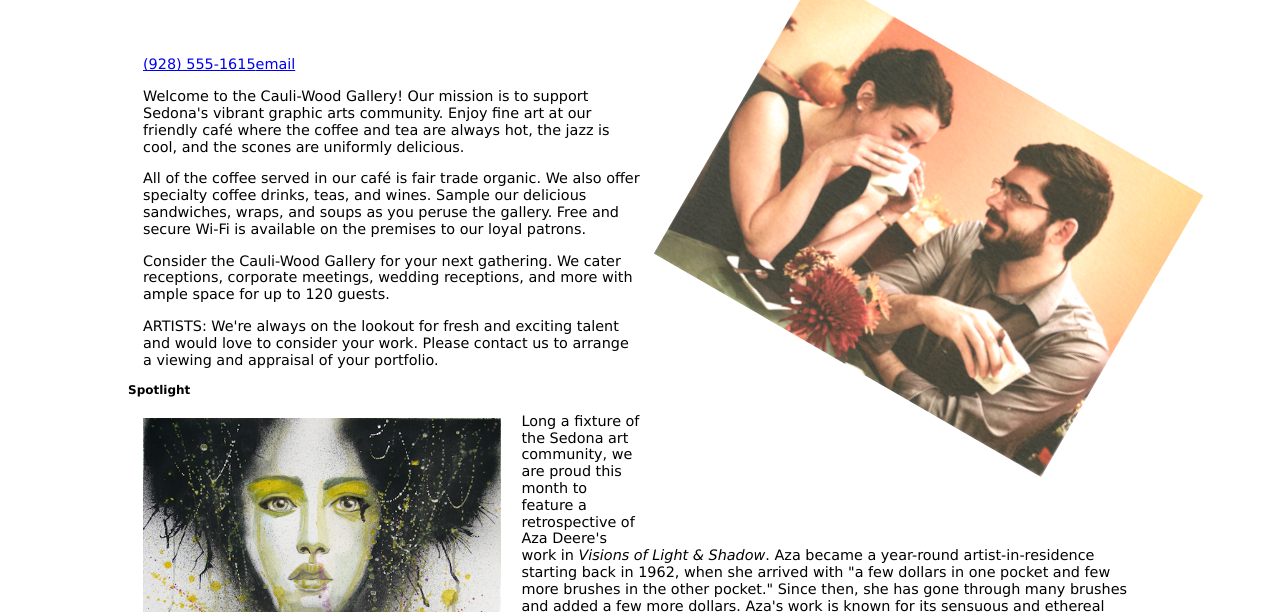
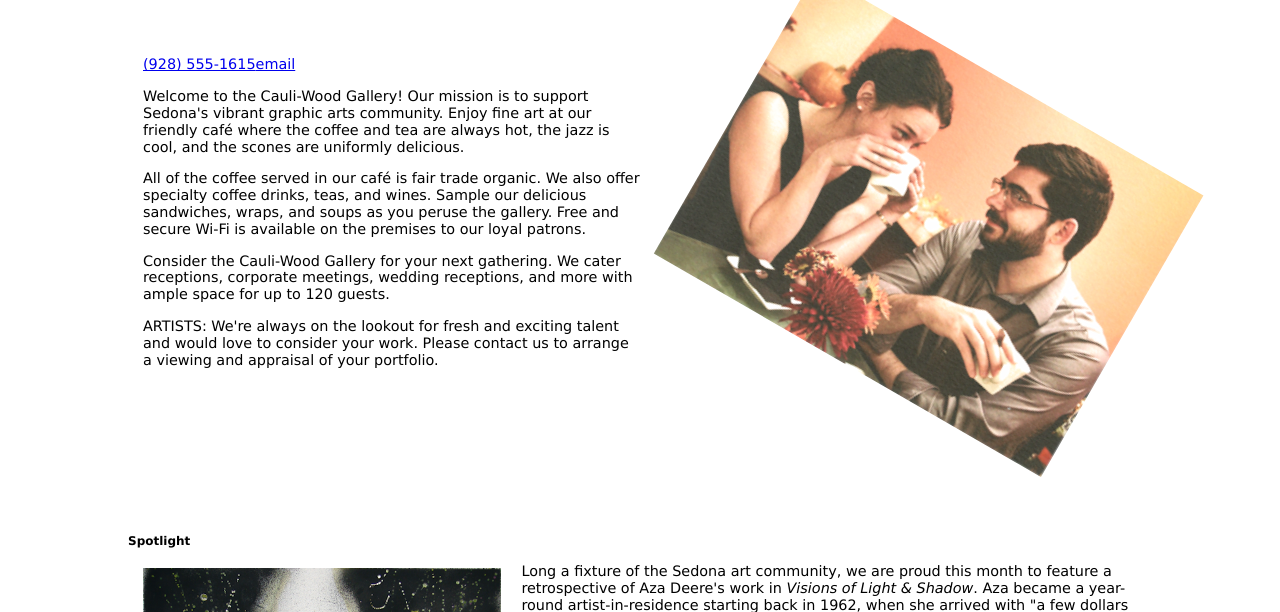
Before and after one commit to SloppyFlipFlop/Unit-3-Part-2---Coding-Assessment, a plain HTML site: page index.html in a window 1280 px wide. Shown: the part 122-734 px from the top of the page. Drawn offline with Linux system fonts and the light colour scheme.

Commit message:
Fixed CSS code

```diff
--- a/style.css
+++ b/style.css
@@ -5,12 +5,12 @@ Base styles used by All Screens DO NOT EDIT BELOW
 
 
 :root {
-    --Html-background: (246, 177, 177)
+    --Html-Background: (246, 177, 177)
     --Shadow: (51, 51, 51)
-    --Nav-active: (220, 27, 27)
+    --Nav-Active: (220, 27, 27)
     --Spotlight: (171, 171, 171)
-    --Text-background: (211, 211, 211)
-    --Text-color: (111, 111, 111)
+    --Text-Background: (211, 211, 211)
+    --Text-Color: (111, 111, 111)
 }
 
 article, aside, figcaption, figure,
@@ -58,7 +58,7 @@ Base styles used by All Screens DO NOT EDIT ABOVE
 /* HTML and Body Styles */
 
 html {
-    background-color: var(--Html-background);
+    background-color: var(--Html-Background);
     font-family: Verdana, Geneva, sans-serif;
     font-size: 12px;
 }
@@ -105,7 +105,7 @@ nav.top ul li a {
 }
 
 nav.top ul li a:hover {
-    color: var(--Nav-active);
+    color: var(--Nav-Active);
     text-shadow: 0px 0px 2px black, 0px 0px 15px white;
 }
 
@@ -123,14 +123,14 @@ article p:nth-child(2) img {
 section.spotlight {
     background-color: var(--Spotlight);
     padding-bottom: 15px;
-    /* clear: both;
+    clear: both;
     content: "";
-    display: table; */
+    display: table;
 }
 
 section h1.spotlight {
     font-size: 2.5rem;
-    color: var(--Text-color);
+    color: var(--Text-Color);
     text-shadow: white -2px 0px 1px, white -5px 0px 30px;
     padding-top: 20px;
     padding-right: 15px;
@@ -154,7 +154,7 @@ section.spotlight p {
 }
 
 aside {
-    background-color: var(--Text-background);
+    background-color: var(--Text-Background);
 }
 
 aside a {
@@ -269,7 +269,7 @@ nav #bottom ul {
     }
 
     nav.top ul li:nth-of-type(1) {
-        background-image: url(`images/cw_image01.png`);
+        background-image: url('images/cw_image01.png');
         display: block;
         margin-left: auto;
         margin-right: auto;
@@ -279,7 +279,7 @@ nav #bottom ul {
     }
 
     nav.top ul li:nth-of-type(2) {
-        background-image: url(`images/cw_image02.png`);
+        background-image: url('images/cw_image02.png');
         display: block;
         margin-left: auto;
         margin-right: auto;
@@ -289,7 +289,7 @@ nav #bottom ul {
     }
 
     nav.top ul li:nth-of-type(3) {
-        background-image: url(`images/cw_image03.png`);
+        background-image: url('images/cw_image03.png');
         display: block;
         margin-left: auto;
         margin-right: auto;
@@ -299,7 +299,7 @@ nav #bottom ul {
     }
 
     nav.top ul li:nth-of-type(4) {
-        background-image: url(`images/cw_image04.png`);
+        background-image: url('images/cw_image04.png');
         display: block;
         margin-left: auto;
         margin-right: auto;
@@ -309,7 +309,7 @@ nav #bottom ul {
     }
 
     nav.top ul li:nth-of-type(5) {
-        background-image: url(`images/cw_image05.png`);
+        background-image: url('images/cw_image05.png');
         display: block;
         margin-left: auto;
         margin-right: auto;
@@ -319,7 +319,7 @@ nav #bottom ul {
     }
 
     nav.top ul li:nth-of-type(6) {
-        background-image: url(`images/cw_image06.png`);
+        background-image: url('images/cw_image06.png');
         display: block;
         margin-left: auto;
         margin-right: auto;
@@ -336,7 +336,7 @@ nav #bottom ul {
     }
 
     p #links a {
-        background-color: var(--nav-Active);
+        background-color: var(--Nav-Active);
         color: white;
         text-decoration: none;
         padding-top: 10px;
```
